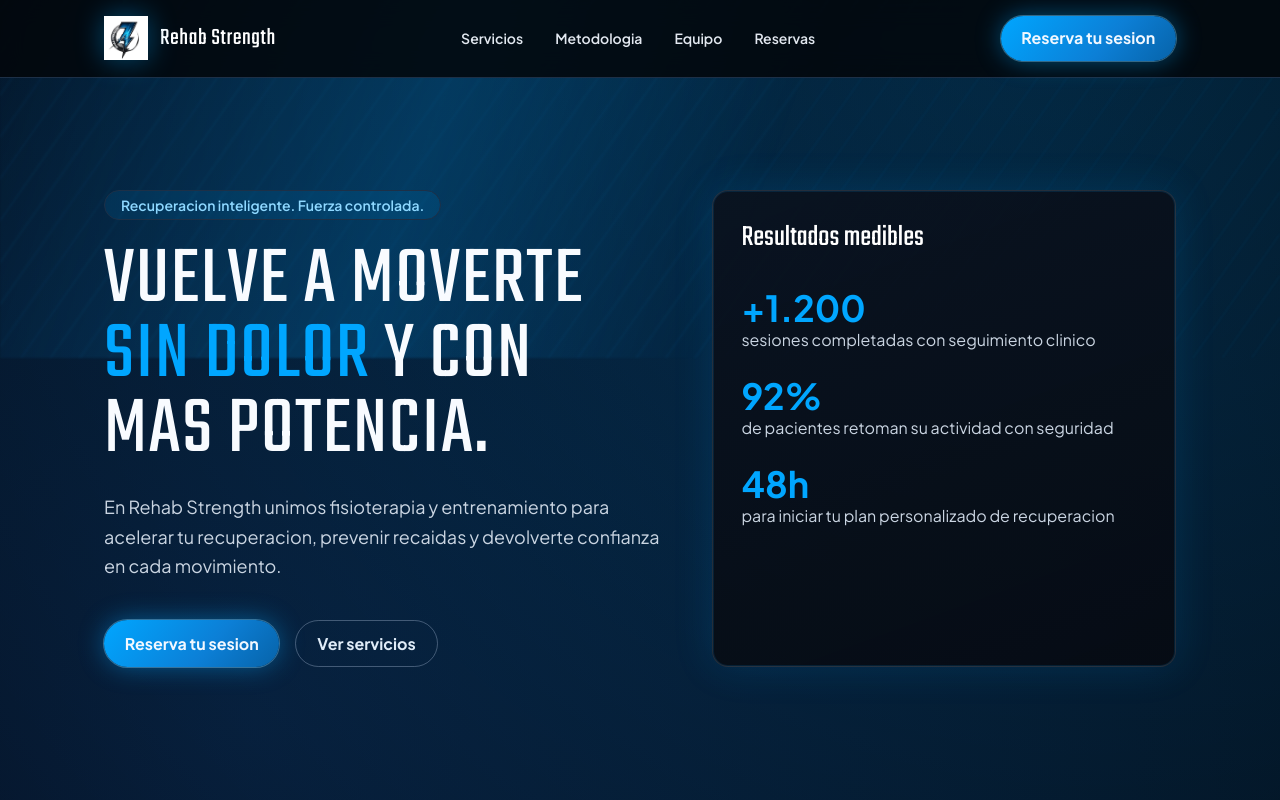
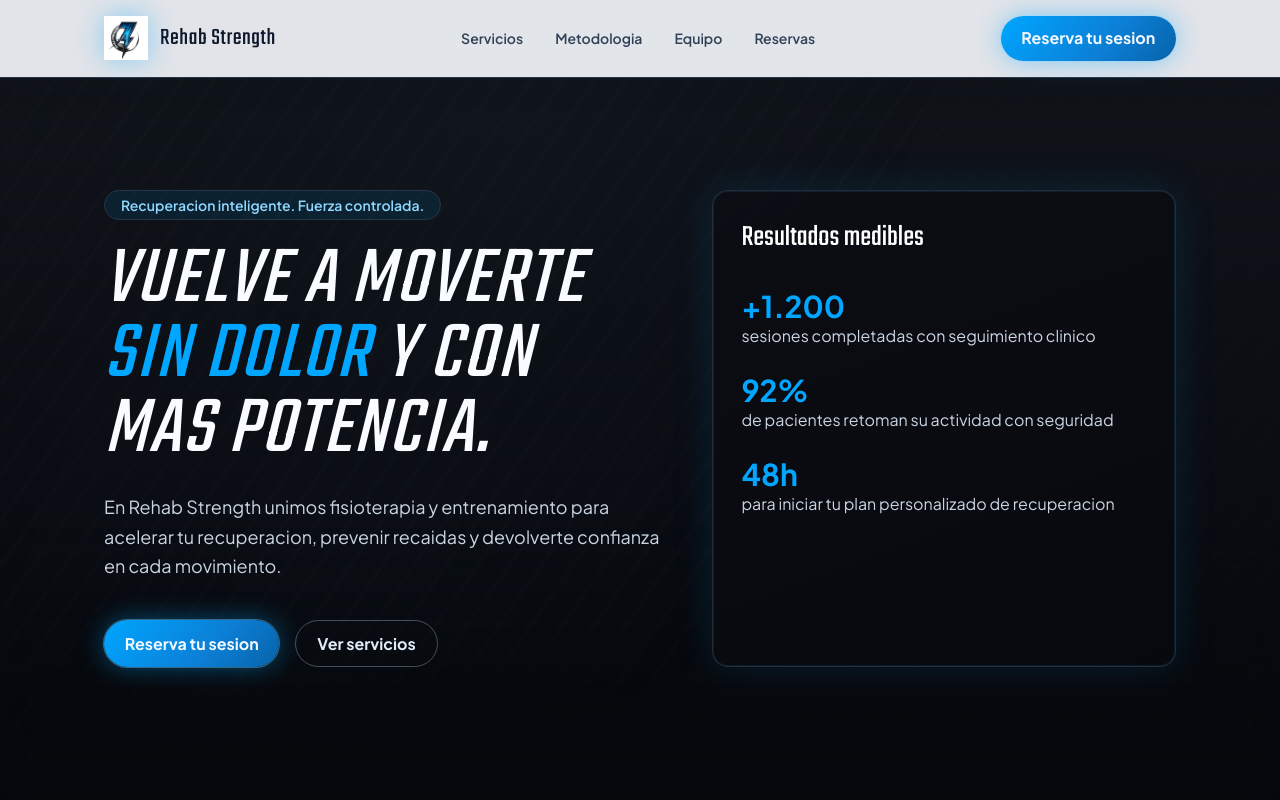
Before and after one commit to MariaVillascusa/rehab-web, a Next.js app: page / in a window 1280 px wide. Shown: the top 800 px of the page. Built offline with nearby package versions, Linux system fonts and the light colour scheme; no server answers.

Commit message:
style: update global styles and enhance layout with new gradients and colors

```diff
--- a/src/app/globals.css
+++ b/src/app/globals.css
@@ -1,12 +1,12 @@
 @import "tailwindcss";
 
 :root {
-  --bg: #020409;
-  --bg-soft: #070d16;
-  --card: #0c1624;
-  --line: #1d3047;
-  --text: #d6e4f3;
-  --text-soft: #8fa3bc;
+  --bg: #07090d;
+  --bg-soft: #0f141c;
+  --card: #101824;
+  --line: #283549;
+  --text: #dce6f2;
+  --text-soft: #95a5b9;
   --electric: #00a6ff;
   --electric-soft: #8ed8ff;
 }
@@ -22,8 +22,10 @@
 
 html,
 body {
-  background: radial-gradient(circle at 80% 0%, rgba(0, 166, 255, 0.2), transparent 40%),
-    radial-gradient(circle at 20% 20%, rgba(8, 29, 60, 0.8), transparent 48%), var(--bg);
+  background:
+    radial-gradient(circle at 80% -10%, rgba(255, 255, 255, 0.05), transparent 34%),
+    radial-gradient(circle at 18% 10%, rgba(120, 130, 145, 0.08), transparent 42%),
+    linear-gradient(180deg, #0b0d10 0%, #07090d 36%, #040508 100%);
   color: var(--text);
   font-family: var(--font-body), sans-serif;
   scroll-behavior: smooth;
@@ -34,26 +36,95 @@ body {
   overflow: clip;
 }
 
+.page-flow {
+  position: relative;
+  background: linear-gradient(180deg, #07090d 0%, #06080c 42%, #05070a 100%);
+}
+
+.page-flow > section {
+  position: relative;
+}
+
+.page-flow > section + section::before {
+  content: "";
+  position: absolute;
+  top: -110px;
+  left: 0;
+  right: 0;
+  height: 140px;
+  background: linear-gradient(
+    180deg,
+    rgba(7, 9, 13, 0) 0%,
+    rgba(7, 9, 13, 0.74) 58%,
+    rgba(7, 9, 13, 1) 100%
+  );
+  pointer-events: none;
+  z-index: 0;
+}
+
+.page-flow > section > * {
+  position: relative;
+  z-index: 1;
+}
+
 .hero-section {
   position: relative;
   isolation: isolate;
+  background: linear-gradient(
+    180deg,
+    rgba(17, 21, 27, 0.84) 0%,
+    rgba(10, 12, 18, 0.97) 58%,
+    rgba(7, 9, 13, 1) 100%
+  );
+}
+
+.hero-section > * {
+  position: relative;
+  z-index: 1;
+}
+
+.hero-section::after {
+  content: "";
+  position: absolute;
+  left: 0;
+  right: 0;
+  bottom: -1px;
+  height: 240px;
+  background: linear-gradient(
+    180deg,
+    rgba(8, 10, 14, 0) 0%,
+    rgba(7, 9, 13, 0.76) 52%,
+    rgba(7, 9, 13, 1) 100%
+  );
+  filter: blur(10px);
+  pointer-events: none;
+  z-index: 0;
 }
 
 .electric-lines {
   position: absolute;
   inset: -20% 0 auto;
-  height: 420px;
+  margin-top: 140px;
+  width: 100%;
+  height: 700px;
+  position: absolute !important;
   background:
-    linear-gradient(110deg, transparent 0%, rgba(0, 166, 255, 0.35) 35%, transparent 60%),
+    linear-gradient(110deg, transparent 0%, rgba(0, 166, 255, 0.06) 34%, transparent 64%),
     repeating-linear-gradient(
       -55deg,
       transparent,
-      transparent 22px,
-      rgba(0, 166, 255, 0.11) 23px,
-      rgba(0, 166, 255, 0.11) 24px
+      transparent 24px,
+      rgba(170, 178, 190, 0.07) 25px,
+      rgba(170, 178, 190, 0.07) 26px
     );
-  filter: blur(1px);
-  opacity: 0.8;
+  filter: blur(1px) saturate(0.4);
+  mask-image: linear-gradient(
+    to bottom,
+    rgba(0, 0, 0, 0.95) 0%,
+    rgba(0, 0, 0, 0.92) 72%,
+    rgba(0, 0, 0, 0) 100%
+  );
+  opacity: 0.26;
   pointer-events: none;
   animation: pulse-lines 6s ease-in-out infinite;
   z-index: -1;
@@ -72,6 +143,7 @@ body {
 
 .hero-title {
   font-family: var(--font-display), sans-serif;
+  font-style: italic;
   font-size: clamp(3rem, 8vw, 5.2rem);
   text-transform: uppercase;
   line-height: 0.9;
@@ -95,7 +167,8 @@ body {
   font-family: var(--font-display), sans-serif;
   text-transform: uppercase;
   line-height: 1;
-  font-size: clamp(2rem, 5vw, 3.2rem);
+  font-size: clamp(1.35rem, 3.5vw, 2.2rem);
+  letter-spacing: 0.01em;
   color: #f3f8ff;
 }
 
@@ -149,7 +222,7 @@ body {
 
 .nav-link:hover,
 .nav-link:focus-visible {
-  color: var(--electric-soft);
+  color: var(--electric);
 }
 
 .stats-panel,
@@ -159,7 +232,7 @@ body {
 .pillar-item {
   border-radius: 1rem;
   border: 1px solid rgba(143, 163, 188, 0.22);
-  background: linear-gradient(160deg, rgba(10, 18, 30, 0.92), rgba(6, 11, 19, 0.95));
+  background: linear-gradient(160deg, rgba(12, 14, 20, 0.95), rgba(7, 9, 14, 0.98));
 }
 
 .stats-panel {
@@ -279,14 +352,19 @@ body {
 @keyframes pulse-lines {
   0%,
   100% {
-    opacity: 0.55;
+    opacity: 0.5;
   }
   50% {
-    opacity: 0.9;
+    opacity: 1;
   }
 }
 
 @media (max-width: 768px) {
+  .page-flow > section + section::before {
+    top: -85px;
+    height: 105px;
+  }
+
   .section-wrap {
     padding-top: 3.2rem;
   }
--- a/src/app/page.tsx
+++ b/src/app/page.tsx
@@ -84,7 +84,7 @@ export default function Home() {
 
   return (
     <div className="site-shell">
-      <header className="sticky top-0 z-40 border-b border-white/10 bg-[#03060a]/85 backdrop-blur-md">
+      <header className="sticky top-0 z-40 border-b border-slate-300/80 bg-[#f5f7fb]/92 shadow-[0_8px_30px_rgba(5,18,35,0.08)] backdrop-blur-md">
         <nav
           className="mx-auto flex w-full max-w-6xl items-center justify-between px-6 py-4 lg:px-10"
           aria-label="Principal"
@@ -98,9 +98,9 @@ export default function Home() {
               priority
               className="logo-image"
             />
-            <span className="font-display text-2xl tracking-wide text-white">Rehab Strength</span>
+            <span className="font-display text-2xl tracking-wide text-slate-900">Rehab Strength</span>
           </a>
-          <div className="hidden items-center gap-8 text-sm font-semibold text-slate-200 md:flex">
+          <div className="hidden items-center gap-8 text-sm font-semibold text-slate-700 md:flex">
             <a className="nav-link" href="#servicios">
               Servicios
             </a>
@@ -120,7 +120,7 @@ export default function Home() {
         </nav>
       </header>
 
-      <main id="inicio">
+      <main id="inicio" className="page-flow">
         <section className="hero-section">
           <div className="electric-lines" aria-hidden="true" />
           <div className="mx-auto grid w-full max-w-6xl gap-10 px-6 py-20 lg:grid-cols-[1.1fr_0.9fr] lg:px-10 lg:py-28">
@@ -150,15 +150,15 @@ export default function Home() {
               <h2 className="font-display text-3xl text-white">Resultados medibles</h2>
               <div className="mt-8 grid gap-6">
                 <div>
-                  <p className="text-4xl font-bold text-[#00a6ff]">+1.200</p>
+                  <p className="text-3xl font-bold text-[#00a6ff]">+1.200</p>
                   <p className="text-slate-300">sesiones completadas con seguimiento clinico</p>
                 </div>
                 <div>
-                  <p className="text-4xl font-bold text-[#00a6ff]">92%</p>
+                  <p className="text-3xl font-bold text-[#00a6ff]">92%</p>
                   <p className="text-slate-300">de pacientes retoman su actividad con seguridad</p>
                 </div>
                 <div>
-                  <p className="text-4xl font-bold text-[#00a6ff]">48h</p>
+                  <p className="text-3xl font-bold text-[#00a6ff]">48h</p>
                   <p className="text-slate-300">para iniciar tu plan personalizado de recuperacion</p>
                 </div>
               </div>
--- /dev/null
+++ b/src/types/styles.d.ts
@@ -0,0 +1 @@
+declare module "*.css";
```
